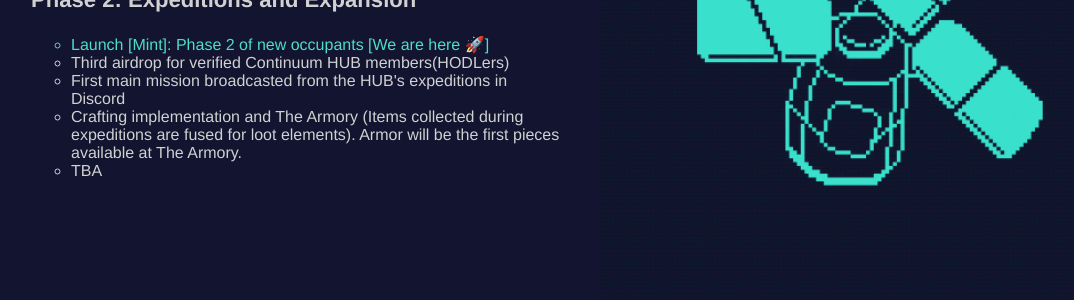
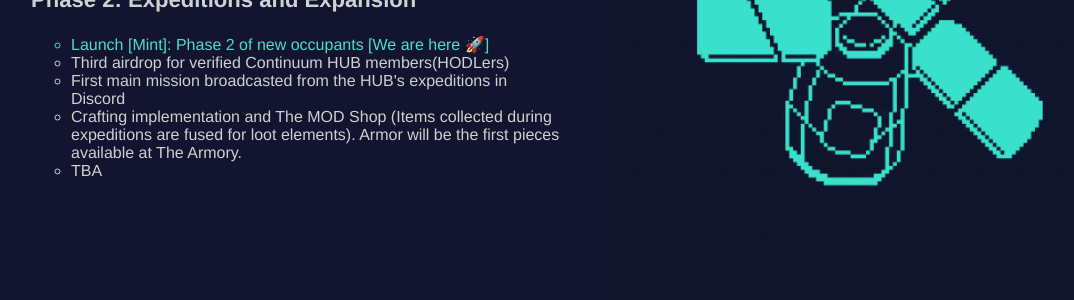
Before and after one commit to Temperedfire/continuum, a Jekyll site: the page built from index.html, in a window 1280 px wide and 900 px high, scrolled down 3890 px. Shown: the part 152-452 px from the top of the window, without its empty margins (59-1133 px from the left). Built offline with Jekyll 4.4.1, drawn with Linux system fonts in a browser that asks for light colours.

Commit message:
Update index.html

```diff
--- a/index.html
+++ b/index.html
@@ -85,7 +85,7 @@ description: A curated pocket of sci-fi NFTs stationed on a space habitat and bi
 	<li style="color:#4dddca;">Launch [Mint]: Phase 2 of new occupants [We are here 🚀]</li>
 	<li>Third airdrop for verified Continuum HUB members(HODLers)</li>
 	<li>First main mission broadcasted from the HUB's expeditions in Discord</li>
-	<li>Crafting implementation and The Armory (Items collected during expeditions are fused for loot elements). Armor will be the first pieces available at The Armory.</li>
+	<li>Crafting implementation and The MOD Shop (Items collected during expeditions are fused for loot elements). Armor will be the first pieces available at The Armory.</li>
 	<li>TBA</li>
 				</ul></p>
 			</div>
```
